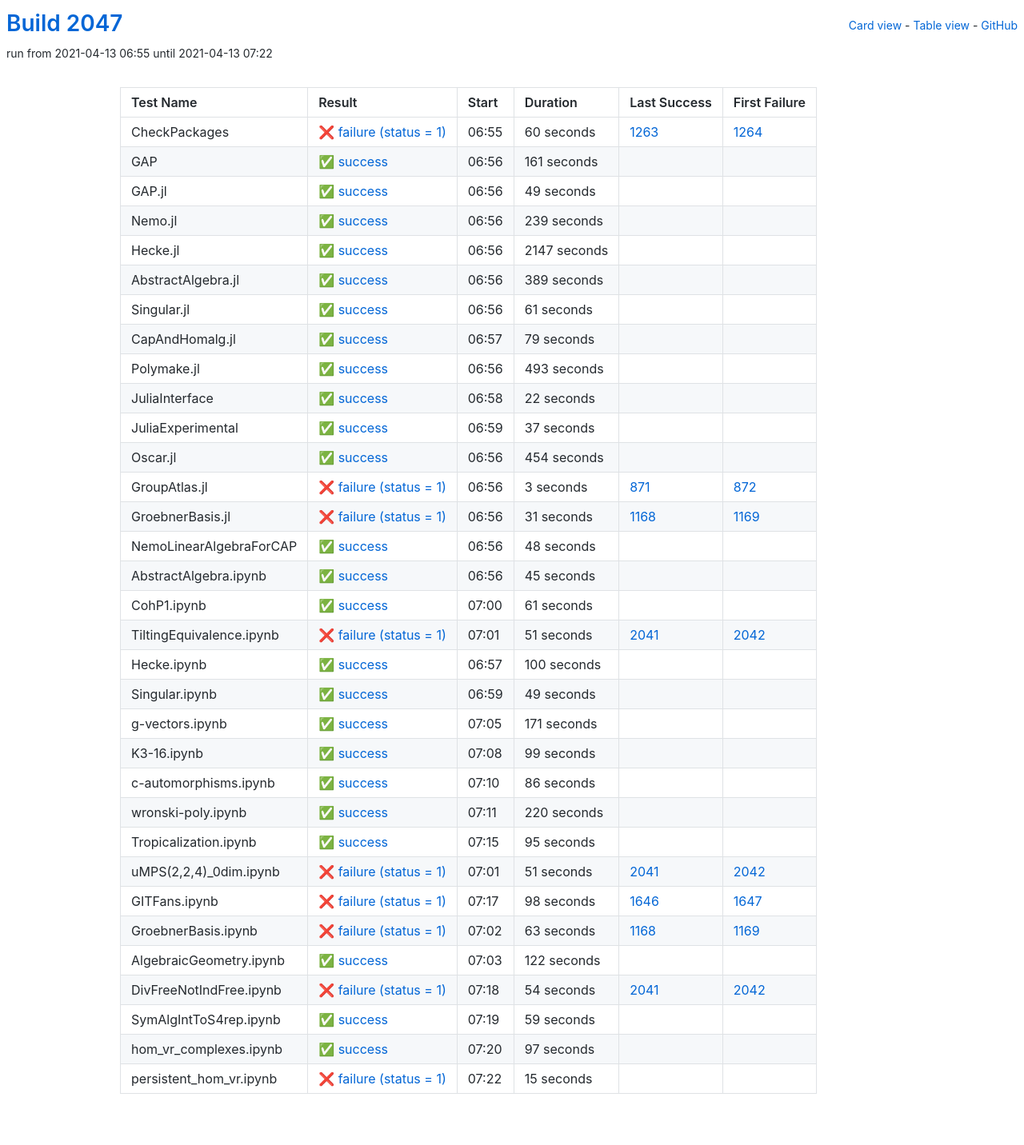
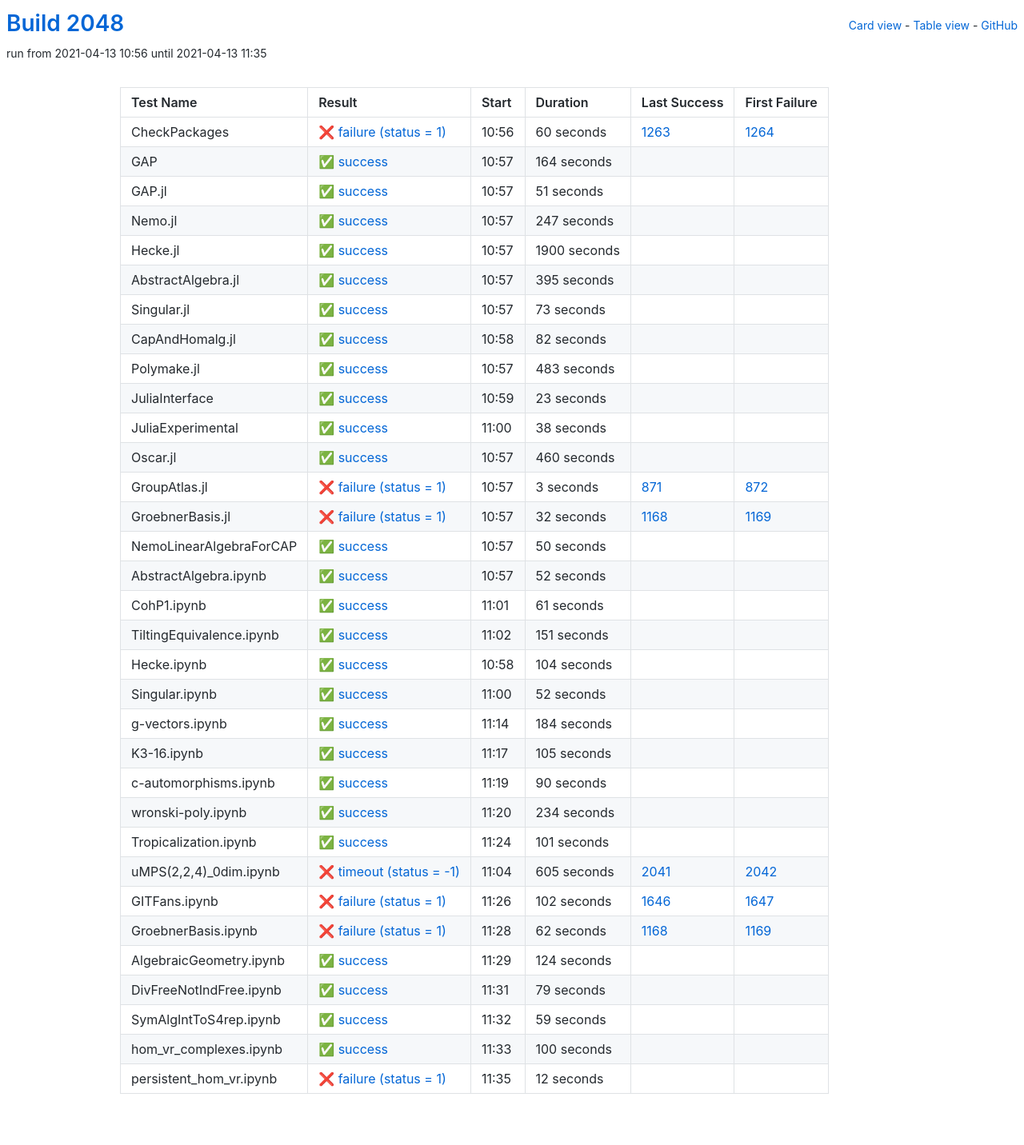
Before and after one commit to oscar-system/oscar-ci-status-stable, a Jekyll site: the page built from table.html, in a window 1280 px wide. Shown: the whole page at 80% size. Built offline with Jekyll 4.4.1, drawn with Linux system fonts in a browser that asks for light colours.

Commit message:
Build #2048

```diff
--- a/_data/ci.yml
+++ b/_data/ci.yml
@@ -1,6 +1,6 @@
 ---
-build: 2047
-build_url: https://oscarci.mathematik.uni-kl.de/job/oscar-stable/2047/
+build: 2048
+build_url: https://oscarci.mathematik.uni-kl.de/job/oscar-stable/2048/
 job: oscar-stable
 organization: oscar-system
 repo: oscar-ci-status-stable
@@ -8,8 +8,8 @@ repourl: https://github.com/oscar-system/oscar-ci-status-stable
 tests:
 - name: CheckPackages
   id: checkpackages
-  log: https://oscarci.mathematik.uni-kl.de/job/oscar-stable/2047/artifact/logs/build-2047/CheckPackages.log
-  start: 2021-04-13 06:55
+  log: https://oscarci.mathematik.uni-kl.de/job/oscar-stable/2048/artifact/logs/build-2048/CheckPackages.log
+  start: 2021-04-13 10:56
   success: false
   exitcode: 1
   status: failure
@@ -20,140 +20,140 @@ tests:
   first_failure_url: https://oscarci.mathematik.uni-kl.de/job/oscar-stable/1264/
 - name: GAP
   id: gap
-  log: https://oscarci.mathematik.uni-kl.de/job/oscar-stable/2047/artifact/logs/build-2047/GAP.log
-  start: 2021-04-13 06:56
+  log: https://oscarci.mathematik.uni-kl.de/job/oscar-stable/2048/artifact/logs/build-2048/GAP.log
+  start: 2021-04-13 10:57
   success: true
   exitcode: 0
   status: success
-  duration: 161
+  duration: 164
   last_success: false
   last_success_url:
   first_failure: false
   first_failure_url:
 - name: GAP.jl
   id: gap-jl
-  log: https://oscarci.mathematik.uni-kl.de/job/oscar-stable/2047/artifact/logs/build-2047/GAP.jl.log
-  start: 2021-04-13 06:56
+  log: https://oscarci.mathematik.uni-kl.de/job/oscar-stable/2048/artifact/logs/build-2048/GAP.jl.log
+  start: 2021-04-13 10:57
   success: true
   exitcode: 0
   status: success
-  duration: 49
+  duration: 51
   last_success: false
   last_success_url:
   first_failure: false
   first_failure_url:
 - name: Nemo.jl
   id: nemo-jl
-  log: https://oscarci.mathematik.uni-kl.de/job/oscar-stable/2047/artifact/logs/build-2047/Nemo.jl.log
-  start: 2021-04-13 06:56
+  log: https://oscarci.mathematik.uni-kl.de/job/oscar-stable/2048/artifact/logs/build-2048/Nemo.jl.log
+  start: 2021-04-13 10:57
   success: true
   exitcode: 0
   status: success
-  duration: 239
+  duration: 247
   last_success: false
   last_success_url:
   first_failure: false
   first_failure_url:
 - name: Hecke.jl
   id: hecke-jl
-  log: https://oscarci.mathematik.uni-kl.de/job/oscar-stable/2047/artifact/logs/build-2047/Hecke.jl.log
-  start: 2021-04-13 06:56
+  log: https://oscarci.mathematik.uni-kl.de/job/oscar-stable/2048/artifact/logs/build-2048/Hecke.jl.log
+  start: 2021-04-13 10:57
   success: true
   exitcode: 0
   status: success
-  duration: 2147
+  duration: 1900
   last_success: false
   last_success_url:
   first_failure: false
   first_failure_url:
 - name: AbstractAlgebra.jl
   id: abstractalgebra-jl
-  log: https://oscarci.mathematik.uni-kl.de/job/oscar-stable/2047/artifact/logs/build-2047/AbstractAlgebra.jl.log
-  start: 2021-04-13 06:56
+  log: https://oscarci.mathematik.uni-kl.de/job/oscar-stable/2048/artifact/logs/build-2048/AbstractAlgebra.jl.log
+  start: 2021-04-13 10:57
   success: true
   exitcode: 0
   status: success
-  duration: 389
+  duration: 395
   last_success: false
   last_success_url:
   first_failure: false
   first_failure_url:
 - name: Singular.jl
   id: singular-jl
-  log: https://oscarci.mathematik.uni-kl.de/job/oscar-stable/2047/artifact/logs/build-2047/Singular.jl.log
-  start: 2021-04-13 06:56
+  log: https://oscarci.mathematik.uni-kl.de/job/oscar-stable/2048/artifact/logs/build-2048/Singular.jl.log
+  start: 2021-04-13 10:57
   success: true
   exitcode: 0
   status: success
-  duration: 61
+  duration: 73
   last_success: false
   last_success_url:
   first_failure: false
   first_failure_url:
 - name: CapAndHomalg.jl
   id: capandhomalg-jl
-  log: https://oscarci.mathematik.uni-kl.de/job/oscar-stable/2047/artifact/logs/build-2047/CapAndHomalg.jl.log
-  start: 2021-04-13 06:57
+  log: https://oscarci.mathematik.uni-kl.de/job/oscar-stable/2048/artifact/logs/build-2048/CapAndHomalg.jl.log
+  start: 2021-04-13 10:58
   success: true
   exitcode: 0
   status: success
-  duration: 79
+  duration: 82
   last_success: false
   last_success_url:
   first_failure: false
   first_failure_url:
 - name: Polymake.jl
   id: polymake-jl
-  log: https://oscarci.mathematik.uni-kl.de/job/oscar-stable/2047/artifact/logs/build-2047/Polymake.jl.log
-  start: 2021-04-13 06:56
+  log: https://oscarci.mathematik.uni-kl.de/job/oscar-stable/2048/artifact/logs/build-2048/Polymake.jl.log
+  start: 2021-04-13 10:57
   success: true
   exitcode: 0
   status: success
-  duration: 493
+  duration: 483
   last_success: false
   last_success_url:
   first_failure: false
   first_failure_url:
 - name: JuliaInterface
   id: juliainterface
-  log: https://oscarci.mathematik.uni-kl.de/job/oscar-stable/2047/artifact/logs/build-2047/JuliaInterface.log
-  start: 2021-04-13 06:58
+  log: https://oscarci.mathematik.uni-kl.de/job/oscar-stable/2048/artifact/logs/build-2048/JuliaInterface.log
+  start: 2021-04-13 10:59
   success: true
   exitcode: 0
   status: success
-  duration: 22
+  duration: 23
   last_success: false
   last_success_url:
   first_failure: false
   first_failure_url:
 - name: JuliaExperimental
   id: juliaexperimental
-  log: https://oscarci.mathematik.uni-kl.de/job/oscar-stable/2047/artifact/logs/build-2047/JuliaExperimental.log
-  start: 2021-04-13 06:59
+  log: https://oscarci.mathematik.uni-kl.de/job/oscar-stable/2048/artifact/logs/build-2048/JuliaExperimental.log
+  start: 2021-04-13 11:00
   success: true
   exitcode: 0
   status: success
-  duration: 37
+  duration: 38
   last_success: false
   last_success_url:
   first_failure: false
   first_failure_url:
 - name: Oscar.jl
   id: oscar-jl
-  log: https://oscarci.mathematik.uni-kl.de/job/oscar-stable/2047/artifact/logs/build-2047/Oscar.jl.log
-  start: 2021-04-13 06:56
+  log: https://oscarci.mathematik.uni-kl.de/job/oscar-stable/2048/artifact/logs/build-2048/Oscar.jl.log
+  start: 2021-04-13 10:57
   success: true
   exitcode: 0
   status: success
-  duration: 454
+  duration: 460
   last_success: false
   last_success_url:
   first_failure: false
   first_failure_url:
 - name: GroupAtlas.jl
   id: groupatlas-jl
-  log: https://oscarci.mathematik.uni-kl.de/job/oscar-stable/2047/artifact/logs/build-2047/GroupAtlas.jl.log
-  start: 2021-04-13 06:56
+  log: https://oscarci.mathematik.uni-kl.de/job/oscar-stable/2048/artifact/logs/build-2048/GroupAtlas.jl.log
+  start: 2021-04-13 10:57
   success: false
   exitcode: 1
   status: failure
@@ -164,44 +164,44 @@ tests:
   first_failure_url: https://oscarci.mathematik.uni-kl.de/job/oscar-stable/872/
 - name: GroebnerBasis.jl
   id: groebnerbasis-jl
-  log: https://oscarci.mathematik.uni-kl.de/job/oscar-stable/2047/artifact/logs/build-2047/GroebnerBasis.jl.log
-  start: 2021-04-13 06:56
+  log: https://oscarci.mathematik.uni-kl.de/job/oscar-stable/2048/artifact/logs/build-2048/GroebnerBasis.jl.log
+  start: 2021-04-13 10:57
   success: false
   exitcode: 1
   status: failure
-  duration: 31
+  duration: 32
   last_success: 1168
   last_success_url: https://oscarci.mathematik.uni-kl.de/job/oscar-stable/1168/
   first_failure: 1169
   first_failure_url: https://oscarci.mathematik.uni-kl.de/job/oscar-stable/1169/
 - name: NemoLinearAlgebraForCAP
   id: nemolinearalgebraforcap
-  log: https://oscarci.mathematik.uni-kl.de/job/oscar-stable/2047/artifact/logs/build-2047/NemoLinearAlgebraForCAP.log
-  start: 2021-04-13 06:56
+  log: https://oscarci.mathematik.uni-kl.de/job/oscar-stable/2048/artifact/logs/build-2048/NemoLinearAlgebraForCAP.log
+  start: 2021-04-13 10:57
   success: true
   exitcode: 0
   status: success
-  duration: 48
+  duration: 50
   last_success: false
   last_success_url:
   first_failure: false
   first_failure_url:
 - name: AbstractAlgebra.ipynb
   id: abstractalgebra-ipynb
-  log: https://oscarci.mathematik.uni-kl.de/job/oscar-stable/2047/artifact/logs/build-2047/AbstractAlgebra.ipynb.log
-  start: 2021-04-13 06:56
+  log: https://oscarci.mathematik.uni-kl.de/job/oscar-stable/2048/artifact/logs/build-2048/AbstractAlgebra.ipynb.log
+  start: 2021-04-13 10:57
   success: true
   exitcode: 0
   status: success
-  duration: 45
+  duration: 52
   last_success: false
   last_success_url:
   first_failure: false
   first_failure_url:
 - name: CohP1.ipynb
   id: cohp1-ipynb
-  log: https://oscarci.mathematik.uni-kl.de/job/oscar-stable/2047/artifact/logs/build-2047/CohP1.ipynb.log
-  start: 2021-04-13 07:00
+  log: https://oscarci.mathematik.uni-kl.de/job/oscar-stable/2048/artifact/logs/build-2048/CohP1.ipynb.log
+  start: 2021-04-13 11:01
   success: true
   exitcode: 0
   status: success
@@ -212,164 +212,164 @@ tests:
   first_failure_url:
 - name: TiltingEquivalence.ipynb
   id: tiltingequivalence-ipynb
-  log: https://oscarci.mathematik.uni-kl.de/job/oscar-stable/2047/artifact/logs/build-2047/TiltingEquivalence.ipynb.log
-  start: 2021-04-13 07:01
-  success: false
-  exitcode: 1
-  status: failure
-  duration: 51
-  last_success: 2041
-  last_success_url: https://oscarci.mathematik.uni-kl.de/job/oscar-stable/2041/
-  first_failure: 2042
-  first_failure_url: https://oscarci.mathematik.uni-kl.de/job/oscar-stable/2042/
-- name: Hecke.ipynb
-  id: hecke-ipynb
-  log: https://oscarci.mathematik.uni-kl.de/job/oscar-stable/2047/artifact/logs/build-2047/Hecke.ipynb.log
-  start: 2021-04-13 06:57
+  log: https://oscarci.mathematik.uni-kl.de/job/oscar-stable/2048/artifact/logs/build-2048/TiltingEquivalence.ipynb.log
+  start: 2021-04-13 11:02
   success: true
   exitcode: 0
   status: success
-  duration: 100
+  duration: 151
+  last_success: false
+  last_success_url:
+  first_failure: false
+  first_failure_url:
+- name: Hecke.ipynb
+  id: hecke-ipynb
+  log: https://oscarci.mathematik.uni-kl.de/job/oscar-stable/2048/artifact/logs/build-2048/Hecke.ipynb.log
+  start: 2021-04-13 10:58
+  success: true
+  exitcode: 0
+  status: success
+  duration: 104
   last_success: false
   last_success_url:
   first_failure: false
   first_failure_url:
 - name: Singular.ipynb
   id: singular-ipynb
-  log: https://oscarci.mathematik.uni-kl.de/job/oscar-stable/2047/artifact/logs/build-2047/Singular.ipynb.log
-  start: 2021-04-13 06:59
+  log: https://oscarci.mathematik.uni-kl.de/job/oscar-stable/2048/artifact/logs/build-2048/Singular.ipynb.log
+  start: 2021-04-13 11:00
   success: true
   exitcode: 0
   status: success
-  duration: 49
+  duration: 52
   last_success: false
   last_success_url:
   first_failure: false
   first_failure_url:
 - name: g-vectors.ipynb
   id: g-vectors-ipynb
-  log: https://oscarci.mathematik.uni-kl.de/job/oscar-stable/2047/artifact/logs/build-2047/g-vectors.ipynb.log
-  start: 2021-04-13 07:05
+  log: https://oscarci.mathematik.uni-kl.de/job/oscar-stable/2048/artifact/logs/build-2048/g-vectors.ipynb.log
+  start: 2021-04-13 11:14
   success: true
   exitcode: 0
   status: success
-  duration: 171
+  duration: 184
   last_success: false
   last_success_url:
   first_failure: false
   first_failure_url:
 - name: K3-16.ipynb
   id: k3-16-ipynb
-  log: https://oscarci.mathematik.uni-kl.de/job/oscar-stable/2047/artifact/logs/build-2047/K3-16.ipynb.log
-  start: 2021-04-13 07:08
+  log: https://oscarci.mathematik.uni-kl.de/job/oscar-stable/2048/artifact/logs/build-2048/K3-16.ipynb.log
+  start: 2021-04-13 11:17
   success: true
   exitcode: 0
   status: success
-  duration: 99
+  duration: 105
   last_success: false
   last_success_url:
   first_failure: false
   first_failure_url:
 - name: c-automorphisms.ipynb
   id: c-automorphisms-ipynb
-  log: https://oscarci.mathematik.uni-kl.de/job/oscar-stable/2047/artifact/logs/build-2047/c-automorphisms.ipynb.log
-  start: 2021-04-13 07:10
+  log: https://oscarci.mathematik.uni-kl.de/job/oscar-stable/2048/artifact/logs/build-2048/c-automorphisms.ipynb.log
+  start: 2021-04-13 11:19
   success: true
   exitcode: 0
   status: success
-  duration: 86
+  duration: 90
   last_success: false
   last_success_url:
   first_failure: false
   first_failure_url:
 - name: wronski-poly.ipynb
   id: wronski-poly-ipynb
-  log: https://oscarci.mathematik.uni-kl.de/job/oscar-stable/2047/artifact/logs/build-2047/wronski-poly.ipynb.log
-  start: 2021-04-13 07:11
+  log: https://oscarci.mathematik.uni-kl.de/job/oscar-stable/2048/artifact/logs/build-2048/wronski-poly.ipynb.log
+  start: 2021-04-13 11:20
   success: true
   exitcode: 0
   status: success
-  duration: 220
+  duration: 234
   last_success: false
   last_success_url:
   first_failure: false
   first_failure_url:
 - name: Tropicalization.ipynb
   id: tropicalization-ipynb
-  log: https://oscarci.mathematik.uni-kl.de/job/oscar-stable/2047/artifact/logs/build-2047/Tropicalization.ipynb.log
-  start: 2021-04-13 07:15
+  log: https://oscarci.mathematik.uni-kl.de/job/oscar-stable/2048/artifact/logs/build-2048/Tropicalization.ipynb.log
+  start: 2021-04-13 11:24
   success: true
   exitcode: 0
   status: success
-  duration: 95
+  duration: 101
   last_success: false
   last_success_url:
   first_failure: false
   first_failure_url:
 - name: uMPS(2,2,4)_0dim.ipynb
   id: umps-2-2-4-0dim-ipynb
-  log: https://oscarci.mathematik.uni-kl.de/job/oscar-stable/2047/artifact/logs/build-2047/uMPS-2-2-4-_0dim.ipynb.log
-  start: 2021-04-13 07:01
+  log: https://oscarci.mathematik.uni-kl.de/job/oscar-stable/2048/artifact/logs/build-2048/uMPS-2-2-4-_0dim.ipynb.log
+  start: 2021-04-13 11:04
   success: false
-  exitcode: 1
-  status: failure
-  duration: 51
+  exitcode: -1
+  status: timeout
+  duration: 605
   last_success: 2041
   last_success_url: https://oscarci.mathematik.uni-kl.de/job/oscar-stable/2041/
   first_failure: 2042
   first_failure_url: https://oscarci.mathematik.uni-kl.de/job/oscar-stable/2042/
 - name: GITFans.ipynb
   id: gitfans-ipynb
-  log: https://oscarci.mathematik.uni-kl.de/job/oscar-stable/2047/artifact/logs/build-2047/GITFans.ipynb.log
-  start: 2021-04-13 07:17
+  log: https://oscarci.mathematik.uni-kl.de/job/oscar-stable/2048/artifact/logs/build-2048/GITFans.ipynb.log
+  start: 2021-04-13 11:26
   success: false
   exitcode: 1
   status: failure
-  duration: 98
+  duration: 102
   last_success: 1646
   last_success_url: https://oscarci.mathematik.uni-kl.de/job/oscar-stable/1646/
   first_failure: 1647
   first_failure_url: https://oscarci.mathematik.uni-kl.de/job/oscar-stable/1647/
 - name: GroebnerBasis.ipynb
   id: groebnerbasis-ipynb
-  log: https://oscarci.mathematik.uni-kl.de/job/oscar-stable/2047/artifact/logs/build-2047/GroebnerBasis.ipynb.log
-  start: 2021-04-13 07:02
+  log: https://oscarci.mathematik.uni-kl.de/job/oscar-stable/2048/artifact/logs/build-2048/GroebnerBasis.ipynb.log
+  start: 2021-04-13 11:28
   success: false
   exitcode: 1
   status: failure
-  duration: 63
+  duration: 62
   last_success: 1168
   last_success_url: https://oscarci.mathematik.uni-kl.de/job/oscar-stable/1168/
   first_failure: 1169
   first_failure_url: https://oscarci.mathematik.uni-kl.de/job/oscar-stable/1169/
 - name: AlgebraicGeometry.ipynb
   id: algebraicgeometry-ipynb
-  log: https://oscarci.mathematik.uni-kl.de/job/oscar-stable/2047/artifact/logs/build-2047/AlgebraicGeometry.ipynb.log
-  start: 2021-04-13 07:03
+  log: https://oscarci.mathematik.uni-kl.de/job/oscar-stable/2048/artifact/logs/build-2048/AlgebraicGeometry.ipynb.log
+  start: 2021-04-13 11:29
   success: true
   exitcode: 0
   status: success
-  duration: 122
+  duration: 124
   last_success: false
   last_success_url:
   first_failure: false
   first_failure_url:
 - name: DivFreeNotIndFree.ipynb
   id: divfreenotindfree-ipynb
-  log: https://oscarci.mathematik.uni-kl.de/job/oscar-stable/2047/artifact/logs/build-2047/DivFreeNotIndFree.ipynb.log
-  start: 2021-04-13 07:18
-  success: false
-  exitcode: 1
-  status: failure
-  duration: 54
-  last_success: 2041
-  last_success_url: https://oscarci.mathematik.uni-kl.de/job/oscar-stable/2041/
-  first_failure: 2042
-  first_failure_url: https://oscarci.mathematik.uni-kl.de/job/oscar-stable/2042/
+  log: https://oscarci.mathematik.uni-kl.de/job/oscar-stable/2048/artifact/logs/build-2048/DivFreeNotIndFree.ipynb.log
+  start: 2021-04-13 11:31
+  success: true
+  exitcode: 0
+  status: success
+  duration: 79
+  last_success: false
+  last_success_url:
+  first_failure: false
+  first_failure_url:
 - name: SymAlgIntToS4rep.ipynb
   id: symalginttos4rep-ipynb
-  log: https://oscarci.mathematik.uni-kl.de/job/oscar-stable/2047/artifact/logs/build-2047/SymAlgIntToS4rep.ipynb.log
-  start: 2021-04-13 07:19
+  log: https://oscarci.mathematik.uni-kl.de/job/oscar-stable/2048/artifact/logs/build-2048/SymAlgIntToS4rep.ipynb.log
+  start: 2021-04-13 11:32
   success: true
   exitcode: 0
   status: success
@@ -380,24 +380,24 @@ tests:
   first_failure_url:
 - name: hom_vr_complexes.ipynb
   id: hom-vr-complexes-ipynb
-  log: https://oscarci.mathematik.uni-kl.de/job/oscar-stable/2047/artifact/logs/build-2047/hom_vr_complexes.ipynb.log
-  start: 2021-04-13 07:20
+  log: https://oscarci.mathematik.uni-kl.de/job/oscar-stable/2048/artifact/logs/build-2048/hom_vr_complexes.ipynb.log
+  start: 2021-04-13 11:33
   success: true
   exitcode: 0
   status: success
-  duration: 97
+  duration: 100
   last_success: false
   last_success_url:
   first_failure: false
   first_failure_url:
 - name: persistent_hom_vr.ipynb
   id: persistent-hom-vr-ipynb
-  log: https://oscarci.mathematik.uni-kl.de/job/oscar-stable/2047/artifact/logs/build-2047/persistent_hom_vr.ipynb.log
-  start: 2021-04-13 07:22
+  log: https://oscarci.mathematik.uni-kl.de/job/oscar-stable/2048/artifact/logs/build-2048/persistent_hom_vr.ipynb.log
+  start: 2021-04-13 11:35
   success: false
   exitcode: 1
   status: failure
-  duration: 15
+  duration: 12
   last_success: false
   last_success_url:
   first_failure: false
```
Also changed, not shown: README.md.
